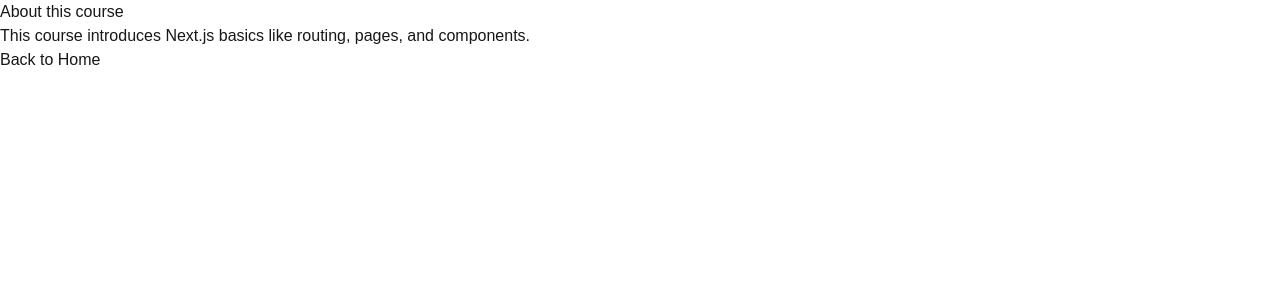
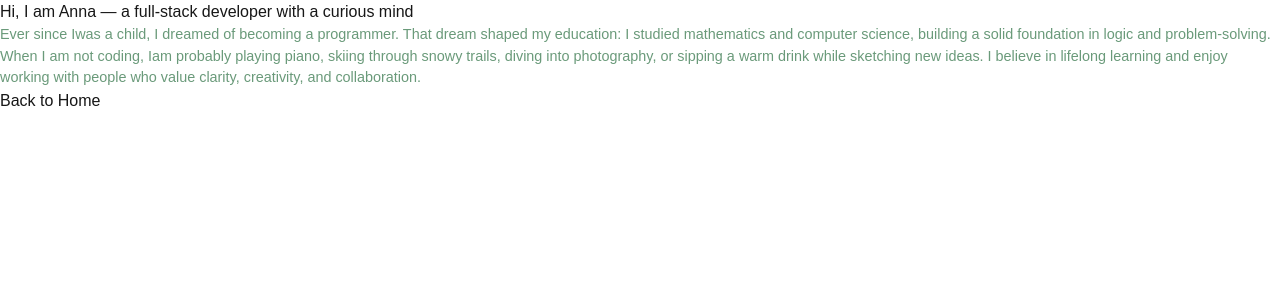
Before and after one commit to Nyukaa/NextJSTasks, a Next.js app: page /about in a window 1280 px wide. Shown: the top 300 px of the page. Built offline with nearby package versions, Linux system fonts and the light colour scheme.

Commit message:
Task4 Update  content and style

```diff
--- a/app/about/page.tsx
+++ b/app/about/page.tsx
@@ -3,11 +3,24 @@
 export default function About() {
   return (
     <div>
-      <h1>About this course</h1>
+      <h1> Hi, I am Anna — a full-stack developer with a curious mind</h1>
 
-      <p>
-        This course introduces Next.js basics like routing, pages, and
-        components.
+      <p
+        style={{
+          color: "#6a9a7a",
+
+          fontSize: "0.9rem",
+
+          margin: 0,
+        }}
+      >
+        Ever since Iwas a child, I dreamed of becoming a programmer. That dream
+        shaped my education: I studied mathematics and computer science,
+        building a solid foundation in logic and problem-solving. When I am not
+        coding, Iam probably playing piano, skiing through snowy trails, diving
+        into photography, or sipping a warm drink while sketching new ideas. I
+        believe in lifelong learning and enjoy working with people who value
+        clarity, creativity, and collaboration.
       </p>
 
       <Link href="/">Back to Home</Link>
--- a/app/page.tsx
+++ b/app/page.tsx
@@ -3,7 +3,17 @@
 export default function Home() {
   return (
     <div>
-      <h1>Home Page</h1>
+      <h1
+        style={{
+          color: "#6a9a7f",
+
+          fontSize: "0.9rem",
+
+          margin: 0,
+        }}
+      >
+        Home Page
+      </h1>
 
       <Link href="/about">Go to About Page</Link>
     </div>
```
